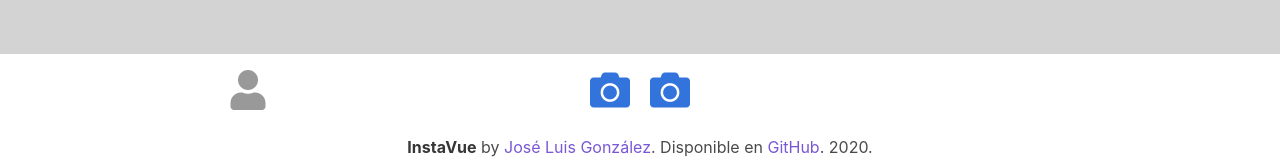
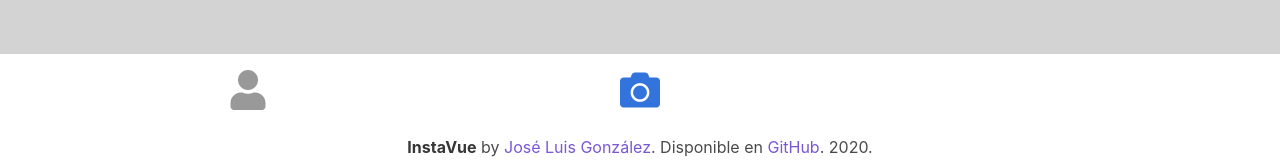
Before and after one commit to joseluisgs/instavue, a Vue app: page / in a window 1280 px wide. Shown: the part 625-785 px from the top of the page. Built offline with nearby package versions, Linux system fonts and the light colour scheme; no server answers; the database is empty; a small style sheet from the web is missing; what vue-moment would draw is missing.

Commit message:
Camara login

```diff
--- a/src/components/global/AppFooter.vue
+++ b/src/components/global/AppFooter.vue
@@ -22,7 +22,7 @@
         </div>
         <div class="capture column has-text-centered">
            <!-- Capturar foto -->
-          <i @click="capturePhoto" class="fas fa-camera"></i>
+          <i v-if="user" @click="capturePhoto" class="fas fa-camera"></i>
             <!-- Al meter el icono dentro del label asociado al input
             y luego poner el inpit invisible simulamos el botón de carga de ficheros-->
             <input type="file" name="file" id="file" class="inputfile" @change="uploadFile" />
```
